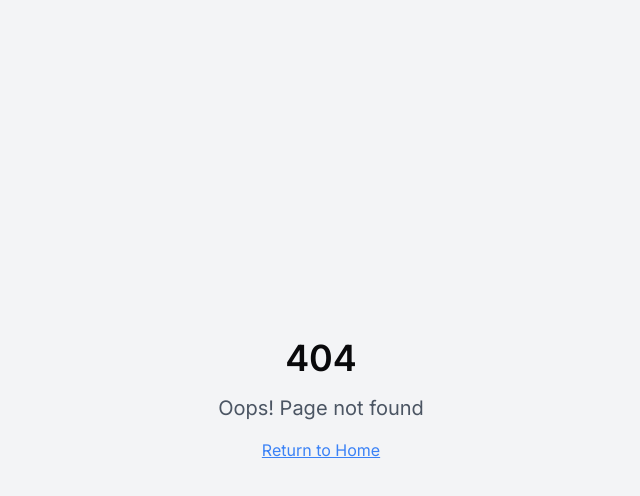
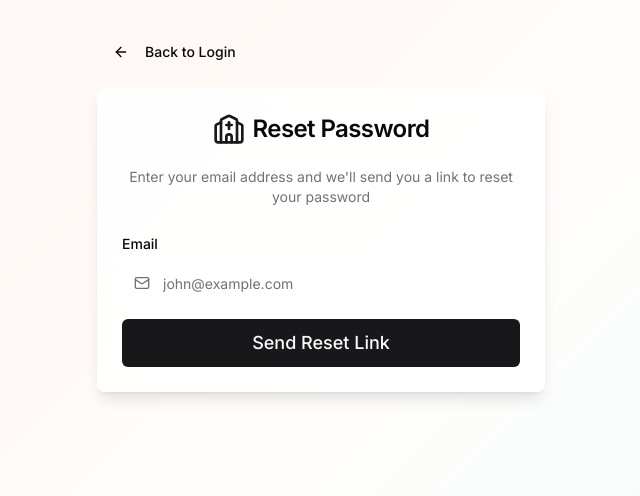
Before and after one commit to krawc/avyo-signup, a React (Vite) app: page /password-reset in a window 1280 px wide. Before the commit this address had no page. Shown: the top 496 px of the page, without its empty margins (319-959 px from the left). Built offline with nearby package versions, Linux system fonts and the light colour scheme.

Commit message:
Add password reset functionality
Adds a password reset page and a button on the login page.

```diff
--- a/src/App.tsx
+++ b/src/App.tsx
@@ -1,4 +1,3 @@
-
 import { Toaster } from "@/components/ui/toaster";
 import { Toaster as Sonner } from "@/components/ui/sonner";
 import { TooltipProvider } from "@/components/ui/tooltip";
@@ -14,6 +13,7 @@ import EventDetails from "./pages/EventDetails";
 import QRScanner from "./pages/QRScanner";
 import AccountSettings from "./pages/AccountSettings";
 import NotFound from "./pages/NotFound";
+import PasswordReset from "./pages/PasswordReset";
 
 const queryClient = new QueryClient();
 
@@ -27,6 +27,7 @@ const App = () => (
           <Routes>
             <Route path="/" element={<Index />} />
             <Route path="/auth" element={<Auth />} />
+            <Route path="/password-reset" element={<PasswordReset />} />
             <Route path="/profile" element={<Profile />} />
             <Route path="/events" element={<Events />} />
             <Route path="/post-registration" element={<PostRegistration />} />
--- a/src/integrations/supabase/types.ts
+++ b/src/integrations/supabase/types.ts
@@ -336,7 +336,15 @@ export type Database = {
           target_user_id?: string
           user_id?: string
         }
-        Relationships: []
+        Relationships: [
+          {
+            foreignKeyName: "match_responses_target_user_id_fkey"
+            columns: ["target_user_id"]
+            isOneToOne: false
+            referencedRelation: "profiles"
+            referencedColumns: ["id"]
+          },
+        ]
       }
       matches: {
         Row: {
@@ -409,7 +417,15 @@ export type Database = {
           viewed_user_id?: string
           viewer_id?: string
         }
-        Relationships: []
+        Relationships: [
+          {
+            foreignKeyName: "profile_views_viewer_id_fkey"
+            columns: ["viewer_id"]
+            isOneToOne: false
+            referencedRelation: "profiles"
+            referencedColumns: ["id"]
+          },
+        ]
       }
       profiles: {
         Row: {
@@ -558,7 +574,15 @@ export type Database = {
           user1_id: string | null
           user2_id: string | null
         }
-        Relationships: []
+        Relationships: [
+          {
+            foreignKeyName: "match_responses_target_user_id_fkey"
+            columns: ["user2_id"]
+            isOneToOne: false
+            referencedRelation: "profiles"
+            referencedColumns: ["id"]
+          },
+        ]
       }
     }
     Functions: {
--- a/src/pages/Auth.tsx
+++ b/src/pages/Auth.tsx
@@ -191,6 +191,25 @@ const Auth = () => {
                 </Button>
               </form>
 
+              <div className="mt-6 text-center space-y-4">
+                {isLogin && (
+                  <Button
+                    variant="link"
+                    onClick={() => navigate('/password-reset')}
+                    className="text-sm text-muted-foreground hover:text-primary"
+                  >
+                    Forgot your password?
+                  </Button>
+                )}
+
+                <Button
+                  variant="link"
+                  onClick={() => setIsLogin(!isLogin)}
+                  className="w-full text-sm text-muted-foreground hover:text-primary"
+                >
+                  {isLogin ? "Don't have an account? Sign up" : "Already have an account? Sign in"}
+                </Button>
+              </div>
             </CardContent>
           </Card>
         </div>
--- /dev/null
+++ b/src/pages/PasswordReset.tsx
@@ -0,0 +1,101 @@
+
+import { useState } from 'react';
+import { Card, CardContent, CardDescription, CardHeader, CardTitle } from "@/components/ui/card";
+import { Button } from "@/components/ui/button";
+import { Input } from "@/components/ui/input";
+import { Label } from "@/components/ui/label";
+import { ArrowLeft, Mail, Church } from 'lucide-react';
+import { useToast } from "@/hooks/use-toast";
+import { supabase } from '@/integrations/supabase/client';
+import { useNavigate } from 'react-router-dom';
+
+const PasswordReset = () => {
+  const { toast } = useToast();
+  const navigate = useNavigate();
+  const [loading, setLoading] = useState(false);
+  const [email, setEmail] = useState('');
+
+  const handlePasswordReset = async (e: React.FormEvent) => {
+    e.preventDefault();
+    setLoading(true);
+
+    const redirectUrl = `${window.location.origin}/auth`;
+
+    const { error } = await supabase.auth.resetPasswordForEmail(email, {
+      redirectTo: redirectUrl,
+    });
+
+    if (error) {
+      toast({
+        title: "Error",
+        description: error.message,
+        variant: "destructive"
+      });
+    } else {
+      toast({
+        title: "Check your email",
+        description: "We've sent you a password reset link.",
+      });
+    }
+    setLoading(false);
+  };
+
+  return (
+    <div className="min-h-screen gradient-bg">
+      <div className="container mx-auto px-4 py-8">
+        <div className="max-w-md mx-auto">
+          <Button
+            variant="ghost"
+            onClick={() => navigate('/auth')}
+            className="mb-4 hover:bg-white/20"
+          >
+            <ArrowLeft className="w-4 h-4 mr-2" />
+            Back to Login
+          </Button>
+
+          <Card className="gradient-card border-0 shadow-lg">
+            <CardHeader className="text-center">
+              <div className="flex justify-center items-center gap-2 mb-4">
+                <Church className="w-8 h-8 text-primary" />
+                <CardTitle className="text-2xl">Reset Password</CardTitle>
+              </div>
+              <CardDescription>
+                Enter your email address and we'll send you a link to reset your password
+              </CardDescription>
+            </CardHeader>
+
+            <CardContent>
+              <form onSubmit={handlePasswordReset} className="space-y-4">
+                <div className="space-y-2">
+                  <Label htmlFor="email">Email</Label>
+                  <div className="relative">
+                    <Mail className="absolute left-3 top-3 w-4 h-4 text-muted-foreground" />
+                    <Input
+                      id="email"
+                      type="email"
+                      value={email}
+                      onChange={(e) => setEmail(e.target.value)}
+                      placeholder="john@example.com"
+                      className="bg-white/50 border-white/20 pl-10"
+                      required
+                    />
+                  </div>
+                </div>
+
+                <Button
+                  type="submit"
+                  className="w-full text-lg py-6 bg-primary hover:bg-primary/90 transition-all duration-300"
+                  disabled={loading}
+                >
+                  {loading ? 'Sending...' : 'Send Reset Link'}
+                </Button>
+              </form>
+            </CardContent>
+          </Card>
+        </div>
+      </div>
+    </div>
+  );
+};
+
+export default PasswordReset;
```
